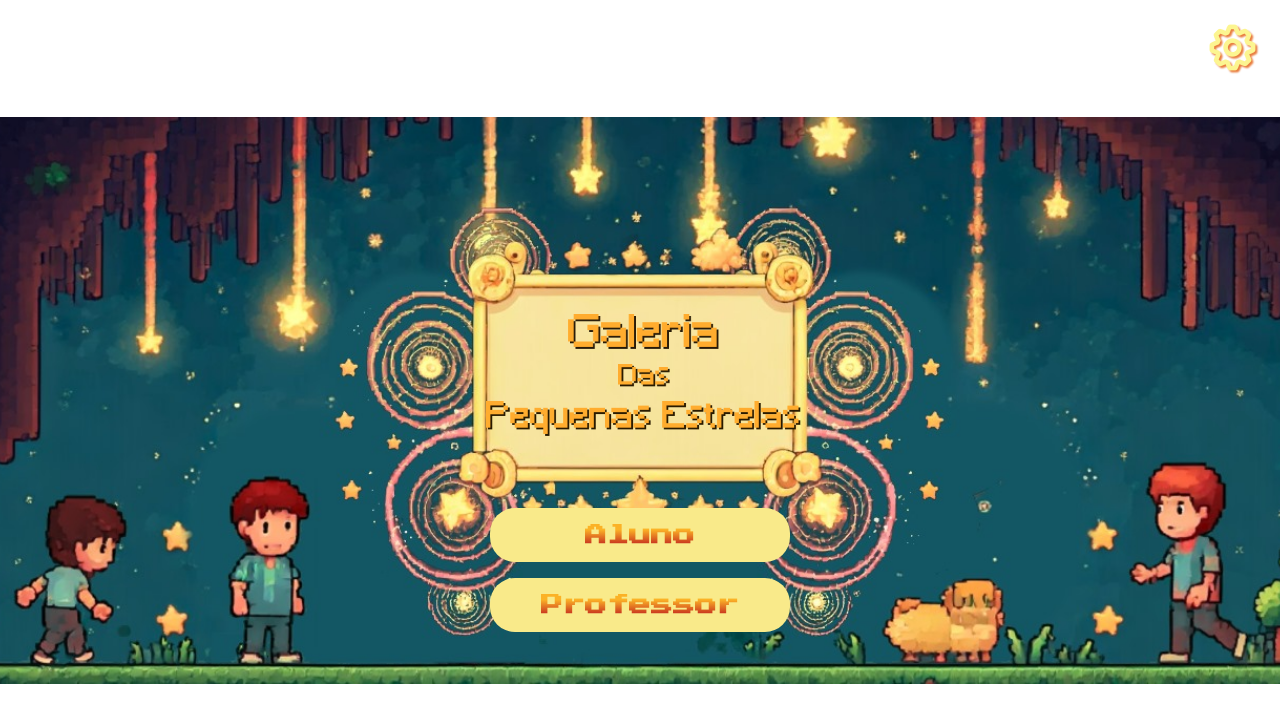
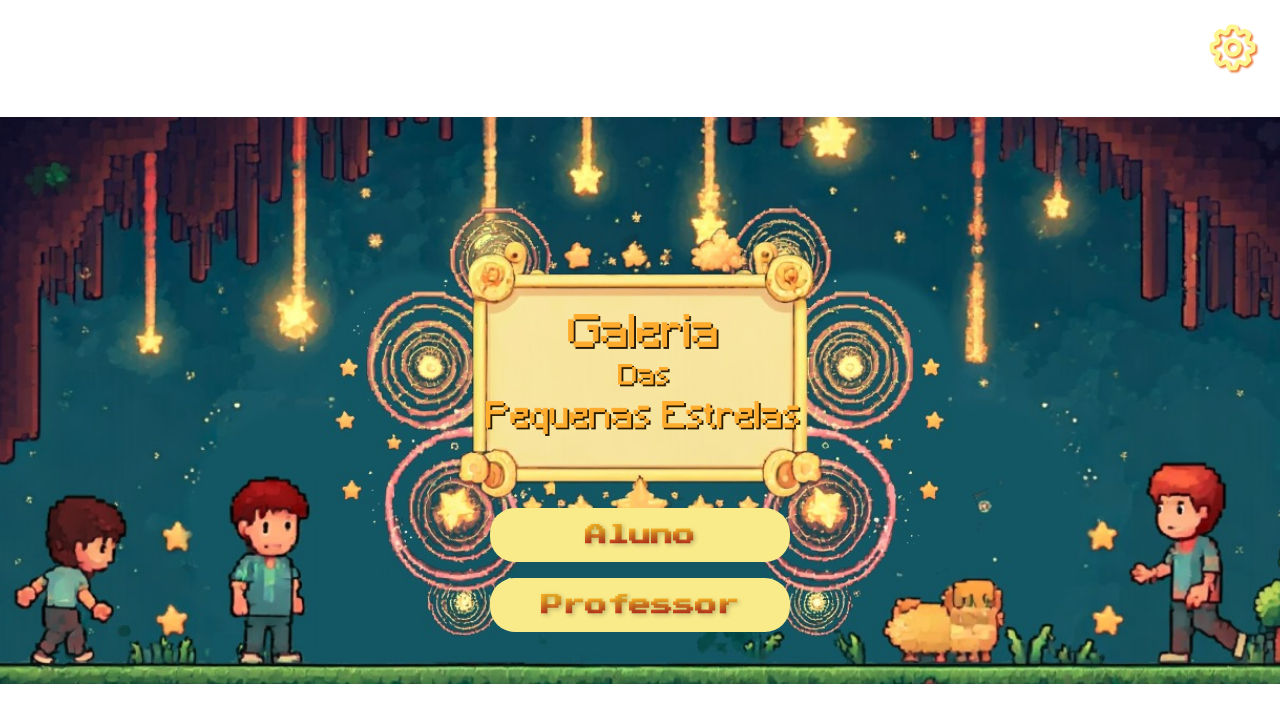
Before and after one commit to albuquerquerodrigo/Humanismo-e-Coopera-o, a plain HTML site: page home/index.html in a window 1280 px wide. Drawn offline with Linux system fonts and the light colour scheme.

Commit message:
Finalização da tela principal, adição de sombra nas letras dos botões

```diff
--- a/home/style.css
+++ b/home/style.css
@@ -76,8 +76,7 @@ body {
     -webkit-background-clip: text;
     -webkit-text-fill-color: transparent;
     background-clip: text;
-    color: transparent;
-
+    text-shadow: 2px 2px 4px rgba(0, 0, 0, 0.2);
 }
 
 .largo-btn {
```
